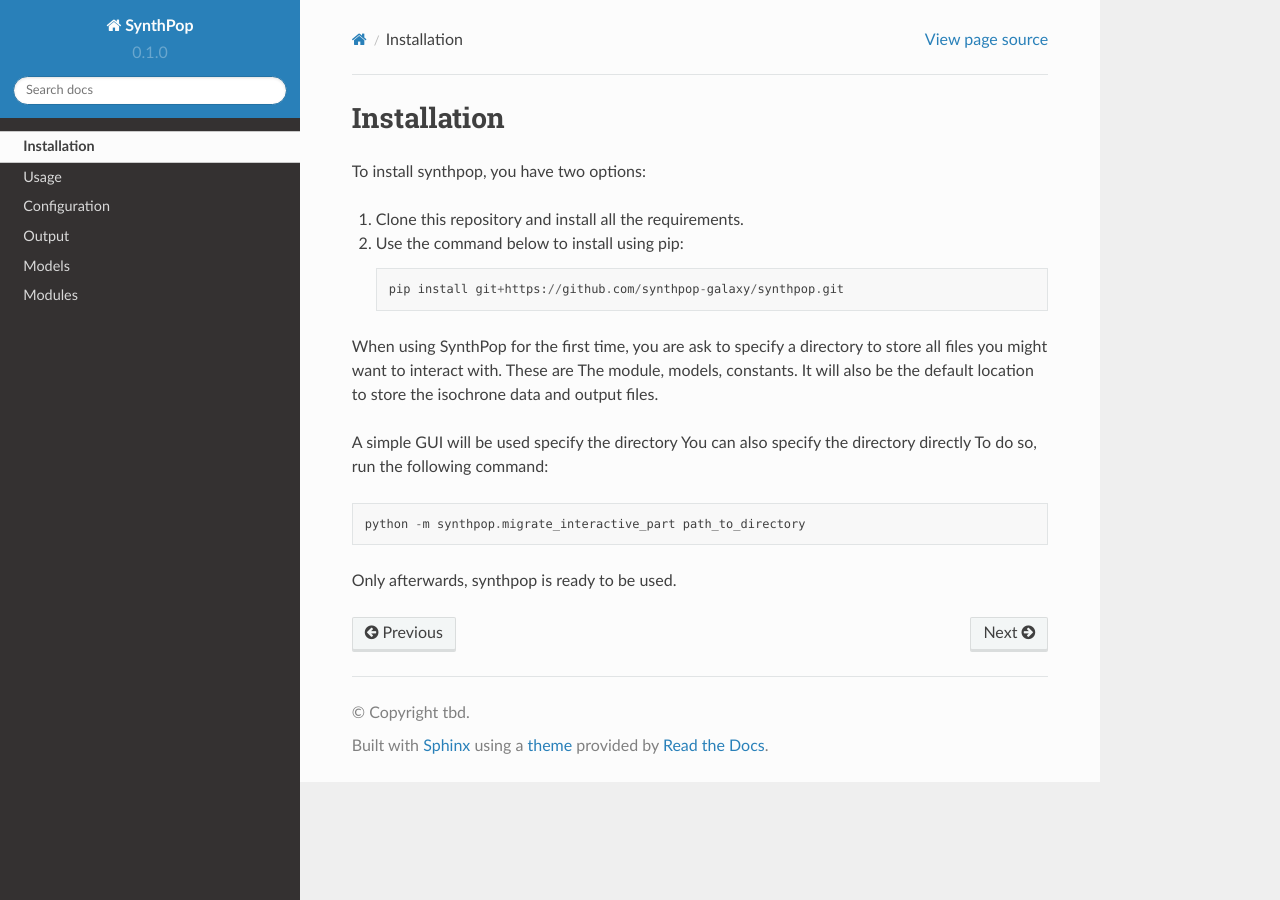
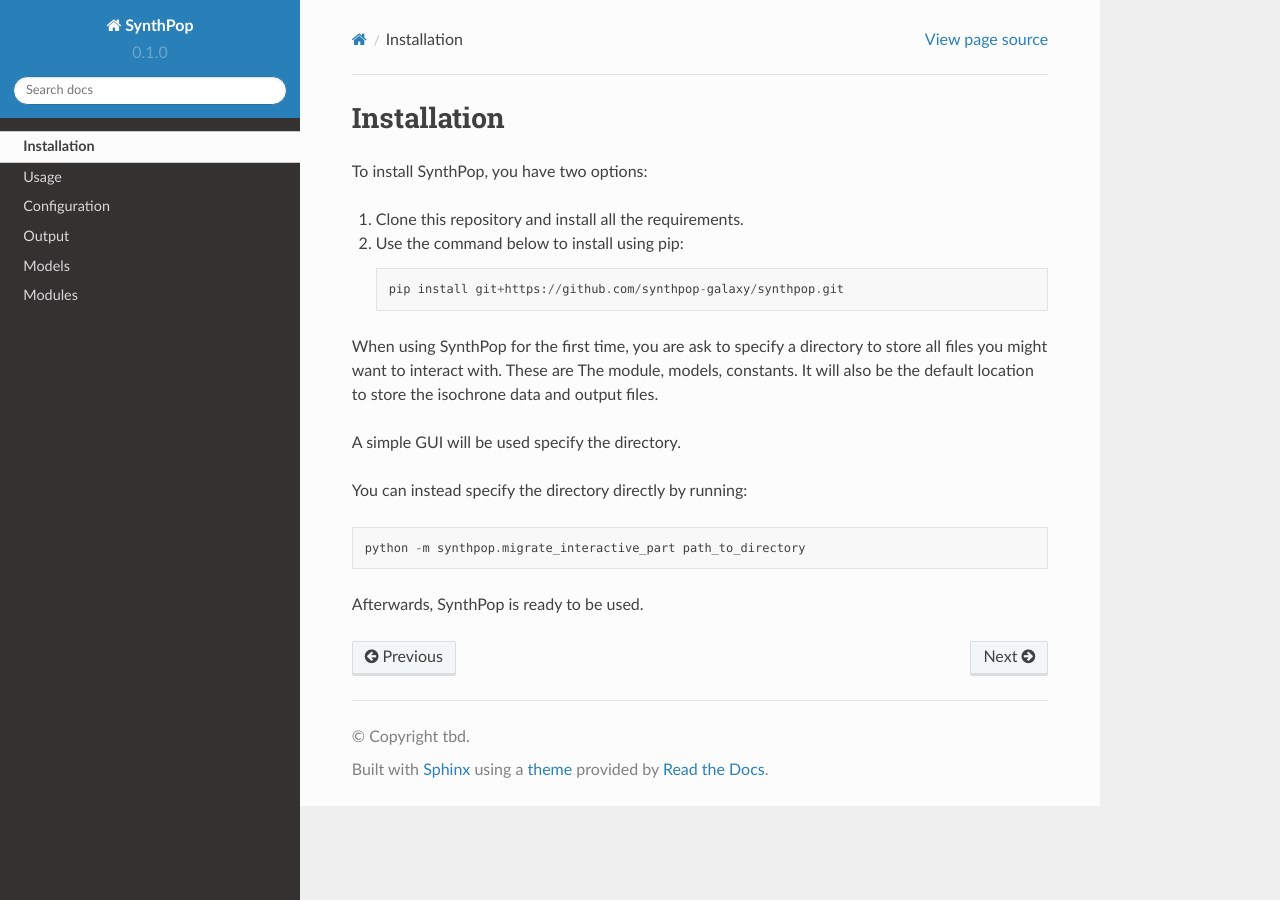
Before and after one commit to synthpop-galaxy/synthpop, a Sphinx documentation site: the page built from docs/source/installation.rst, in a window 1280 px wide. Built offline with Sphinx 7.4.7 and the Read the Docs theme 2.0.0, drawn with Linux system fonts in a browser that asks for light colours.

Commit message:
Update installation.rst

```diff
--- a/docs/source/installation.rst
+++ b/docs/source/installation.rst
@@ -1,7 +1,7 @@
 Installation
 ============
 
-To install synthpop, you have two options:
+To install SynthPop, you have two options:
 
 1. Clone this repository and install all the requirements.
 2. Use the command below to install using pip::
@@ -13,10 +13,10 @@
 These are The module, models, constants. It will also be the default location to store the isochrone data
 and output files.
 
-A simple GUI will be used specify the directory
-You can also specify the directory directly
-To do so, run the following command::
+A simple GUI will be used specify the directory.
+
+You can instead specify the directory directly by running::
 
     python -m synthpop.migrate_interactive_part path_to_directory
 
-Only afterwards, synthpop is ready to be used.
+Afterwards, SynthPop is ready to be used.
```
